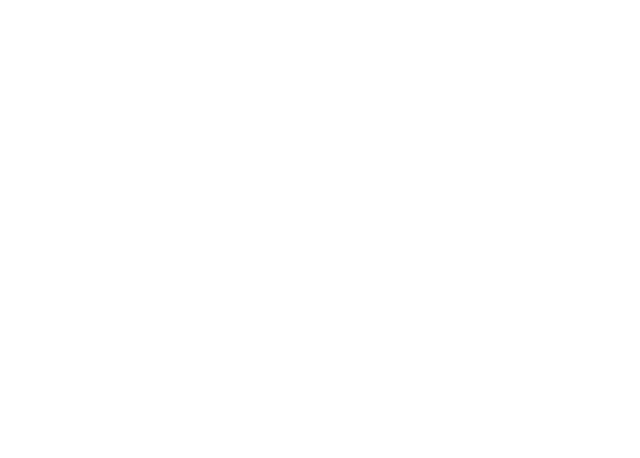
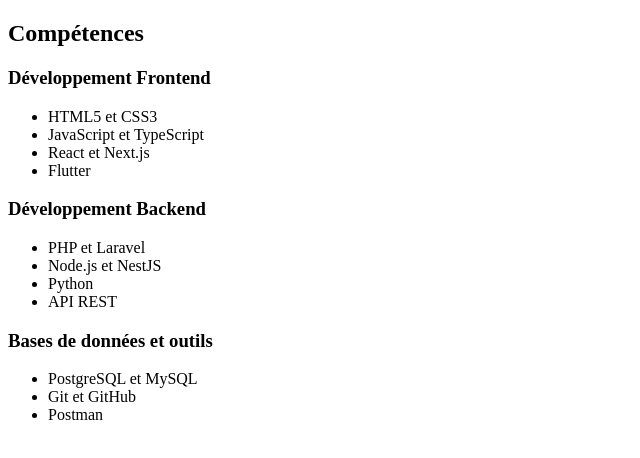
Before and after one commit to Joypeu/-mon-cv, a plain HTML site: page index.html in a window 1280 px wide. Shown: the whole page, without its empty margins (0-640 px from the left). Drawn offline with Linux system fonts and the light colour scheme.

Commit message:
mise en place de la section competences

```diff
--- a/index.html
+++ b/index.html
@@ -7,6 +7,37 @@
      <link rel="stylesheet" href="style.css">
 </head>
 <body>
+    <section id="competences">
+    <h2>Compétences</h2>
 
+    <div>
+        <h3>Développement Frontend</h3>
+        <ul>
+            <li>HTML5 et CSS3</li>
+            <li>JavaScript et TypeScript</li>
+            <li>React et Next.js</li>
+            <li>Flutter</li>
+        </ul>
+    </div>
+
+    <div>
+        <h3>Développement Backend</h3>
+        <ul>
+            <li>PHP et Laravel</li>
+            <li>Node.js et NestJS</li>
+            <li>Python</li>
+            <li>API REST</li>
+        </ul>
+    </div>
+
+    <div>
+        <h3>Bases de données et outils</h3>
+        <ul>
+            <li>PostgreSQL et MySQL</li>
+            <li>Git et GitHub</li>
+            <li>Postman</li>
+        </ul>
+    </div>
+</section>
 </body>
 </html>
```
